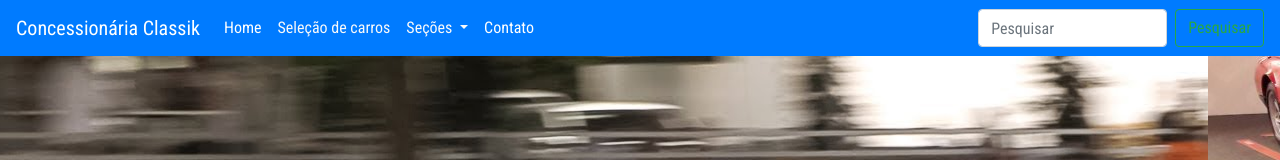
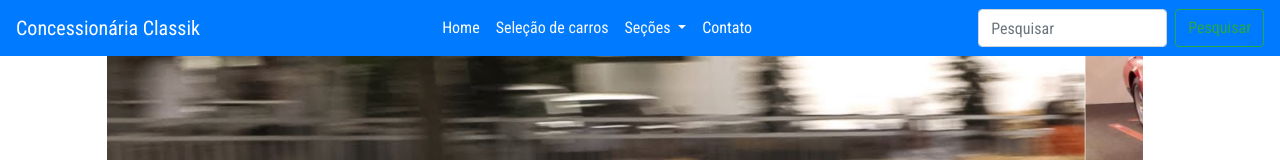
Before and after one commit to MuriloAugusto1/bootstrap-fundamentals, a plain HTML site: page paginaprincipal.html in a window 1280 px wide. Shown: the top 160 px of the page. Drawn offline with nearby package versions, Linux system fonts and the light colour scheme.

Commit message:
fixing issues

```diff
--- a/paginaprincipal.html
+++ b/paginaprincipal.html
@@ -30,7 +30,7 @@
       </button>
 
       <div class="collapse navbar-collapse" id="navbarSupportedContent">
-        <ul class="navbar-nav mr-auto">
+        <ul class="navbar-nav mx-auto">
           <li class="nav-item active">
             <a class="nav-link" href="paginaprincipal.html"
               >Home<span class="sr-only">(current)</span></a
@@ -64,6 +64,7 @@
             >
           </li>
         </ul>
+
         <form class="form-inline my-2 my-lg-0">
           <input
             class="form-control mr-sm-2"
@@ -80,6 +81,9 @@
     <!--/navbar-->
 
     <!--carousel-->
+    <div class="row w-100">
+    <div class="col-md-1"></div>
+    <div class="col-md-10">
     <div
       id="carouselExampleIndicators"
       class="carousel slide"
@@ -136,6 +140,9 @@
         <span class="sr-only">Next</span>
       </button>
     </div>
+  </div>
+  <div class="col-md-1"></div>
+</div>
     <!--/carousel-->
 
     <!--jumbotron-->
```
Also changed, not shown: contato.html (+4 -5 lines).
